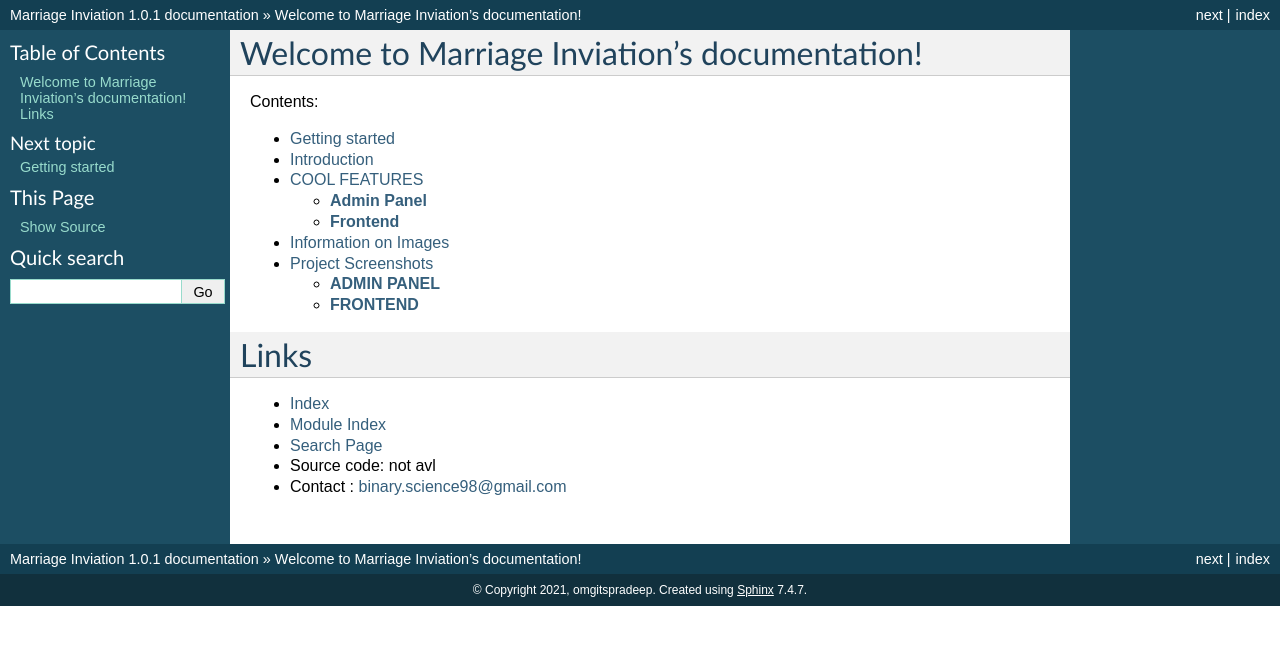
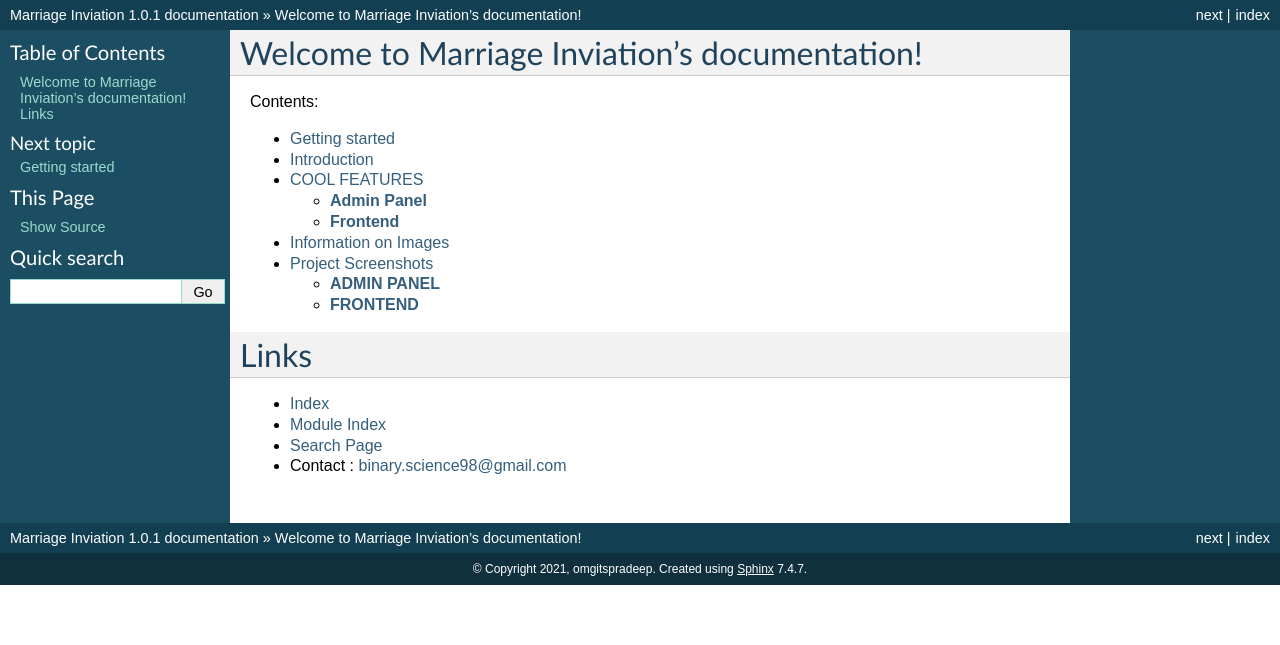
Before and after one commit to omgitspradeep/hello, a Sphinx documentation site: the page built from docs/index.rst, in a window 1280 px wide. Shown: the top 645 px of the page. Built offline with Sphinx 7.4.7, drawn with Linux system fonts in a browser that asks for light colours.

Commit message:
Update index.rst

```diff
--- a/docs/index.rst
+++ b/docs/index.rst
@@ -24,5 +24,4 @@ Links
 * :ref:`genindex`
 * :ref:`modindex`
 * :ref:`search`
-* Source code: not avl
 * Contact : binary.science98@gmail.com
```
